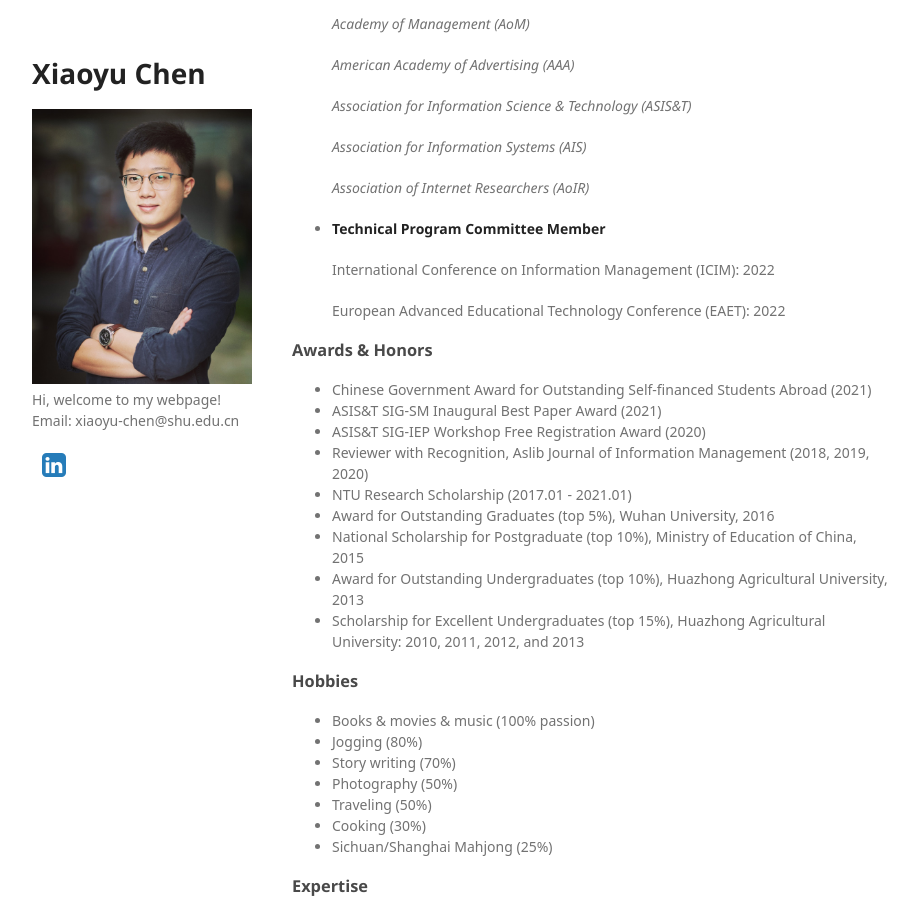
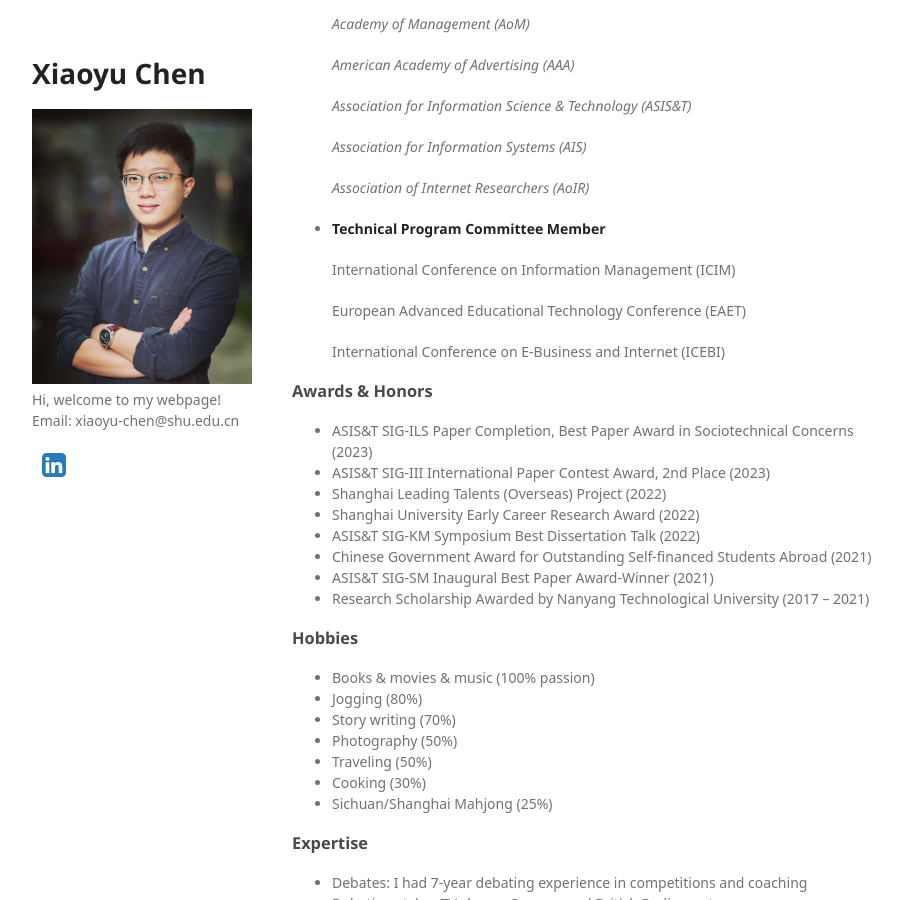
Before and after one commit to xiaoyu0928/xiaoyu0928.github.io, a Jekyll site: the page built from index.md, in a window 1280 px wide and 900 px high, scrolled down 7180 px. Shown: the whole window, without its empty margins (178-1096 px from the left). Built offline with Jekyll 4.4.1, drawn with Linux system fonts in a browser that asks for light colours; some web fonts are replaced; a style sheet for code colours, icons or effects is not loaded; our own code applies the rules of GitHub Pages for plain Markdown files.

Commit message:
index.md

```diff
--- a/index.md
+++ b/index.md
@@ -291,21 +291,22 @@ and Transferring Mechanism in a Social Q&A Community”</li>
 
 - **Technical Program Committee Member**
 
-  International Conference on Information Management (ICIM): 2022
+  International Conference on Information Management (ICIM)
 
-  European Advanced Educational Technology Conference (EAET): 2022
+  European Advanced Educational Technology Conference (EAET)
+
+  International Conference on E-Business and Internet (ICEBI)
 
 ### Awards & Honors
 
+- ASIS&T SIG-ILS Paper Completion, Best Paper Award in Sociotechnical Concerns (2023)
+- ASIS&T SIG-III International Paper Contest Award, 2nd Place (2023)
+- Shanghai Leading Talents (Overseas) Project (2022)
+- Shanghai University Early Career Research Award (2022)
+- ASIS&T SIG-KM Symposium Best Dissertation Talk (2022)
 - Chinese Government Award for Outstanding Self-financed Students Abroad (2021)
-- ASIS&T SIG-SM Inaugural Best Paper Award (2021)
-- ASIS&T SIG-IEP Workshop Free Registration Award (2020)
-- Reviewer with Recognition, Aslib Journal of Information Management (2018, 2019, 2020)
-- NTU Research Scholarship (2017.01 - 2021.01)
-- Award for Outstanding Graduates (top 5%), Wuhan University, 2016
-- National Scholarship for Postgraduate (top 10%), Ministry of Education of China, 2015
-- Award for Outstanding Undergraduates (top 10%), Huazhong Agricultural University, 2013
-- Scholarship for Excellent Undergraduates (top 15%), Huazhong Agricultural University: 2010, 2011, 2012, and 2013
+- ASIS&T SIG-SM Inaugural Best Paper Award-Winner (2021)
+- Research Scholarship Awarded by Nanyang Technological University (2017 – 2021)
 
 ### Hobbies
 
```
